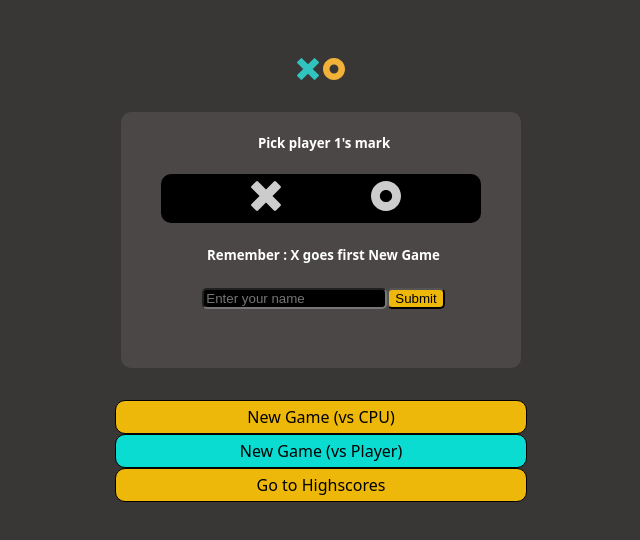
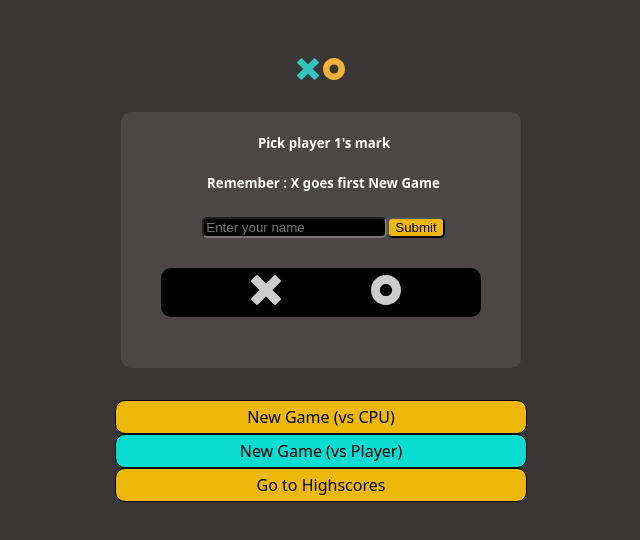
Before and after one commit to JBaaij/react-tic-tac-toe, a React (Create React App) app: page / in a window 1280 px wide. Shown: the top 540 px of the page, without its empty margins (319-959 px from the left). Built offline with nearby package versions, Linux system fonts and the light colour scheme; the HTML template or start-up script is replaced by a standard one.

Commit message:
choose player and if not alert

```diff
--- a/src/pages/StartScreen.tsx
+++ b/src/pages/StartScreen.tsx
@@ -1,7 +1,7 @@
 import TitleComponent from '../components/TitleComponent';
 import LabelButton from '../components/LabelButton';
 import { useNavigate } from 'react-router-dom';
-import { useEffect, useState } from 'react';
+import { useEffect, useState, useCallback } from 'react';
 import { createGrid, setGridCellValue } from '../helpers/grid/grid';
 import './StartScreen.css';
 import IconX from '../components/icons/IconX';
@@ -11,8 +11,16 @@ const StartScreen = () => {
   const [grid, setGrid] = useState(createGrid({ size: 3 }));
   const [currentPlayer, setCurrentPlayer] = useState(1); // [1, 2]
   const navigate = useNavigate();
+  const [selectedChoice, setSelectedChoice] = useState<string | null>(null);
+  const [alertNoChoice, setAlertNoChoice] = useState(false);
+
   const onPlayGame = () => {
-    navigate('/game');
+    if (selectedChoice === 'ticx' || selectedChoice === 'tico') {
+      navigate('/game');
+    }
+    if (selectedChoice === null) {
+      setAlertNoChoice(true);
+    }
   };
 
   const onNavigateToGame = () => {
@@ -40,25 +48,47 @@ const StartScreen = () => {
       </div>
       <div className="box2">
         <h5 className="firstline">Pick player 1's mark </h5>
-        <form className="box2-buttons">
-          <div id="radiobut" style={{ display: 'flex' }}>
-            <input type="radio" id="ticx" name="choice" />
-            <label htmlFor="ticx">
-              <div style={{ marginLeft: 210 }} />
-              <IconX width={30} height={30} color={'#ccc'} />
-            </label>
-
-            <input type="radio" id="tico" name="choice" />
-            <label htmlFor="tico">
-              <IconO width={30} height={30} color={'#ccc'} />
-            </label>
-          </div>
-        </form>
 
         <h5 className="secondline">Remember : X goes first New Game</h5>
         <form>
           <input type="text" id="nameInput" placeholder="Enter your name" />
           <button id="submitButton">Submit</button>
+        </form>
+        <form className="box2-buttons">
+          <div id="radiobut" style={{ display: 'flex' }}>
+            <input
+              type="radio"
+              id="ticx"
+              name="choice"
+              checked={selectedChoice === 'ticx'}
+              onChange={() => setSelectedChoice('ticx')}
+            />
+            <label htmlFor="ticx">
+              <div style={{ marginLeft: 210 }} />
+              <IconX
+                width={30}
+                height={30}
+                color={selectedChoice === 'ticx' ? '#EDB809' : '#ccc'}
+              />
+            </label>
+
+            <input
+              type="radio"
+              id="tico"
+              name="choice"
+              checked={selectedChoice === 'tico'}
+              onChange={() => setSelectedChoice('tico')}
+            />
+            <label htmlFor="tico">
+              <IconO
+                width={30}
+                height={30}
+                color={selectedChoice === 'tico' ? '#EDB809' : '#ccc'}
+              />
+            </label>
+          </div>
+
+          {alertNoChoice && <p> Please choose player X or O</p>}
         </form>
       </div>
       <LabelButton
```
Also changed, not shown: src/helpers/grid/cpuwin.ts (added), src/helpers/grid/preventwin.ts (added).
